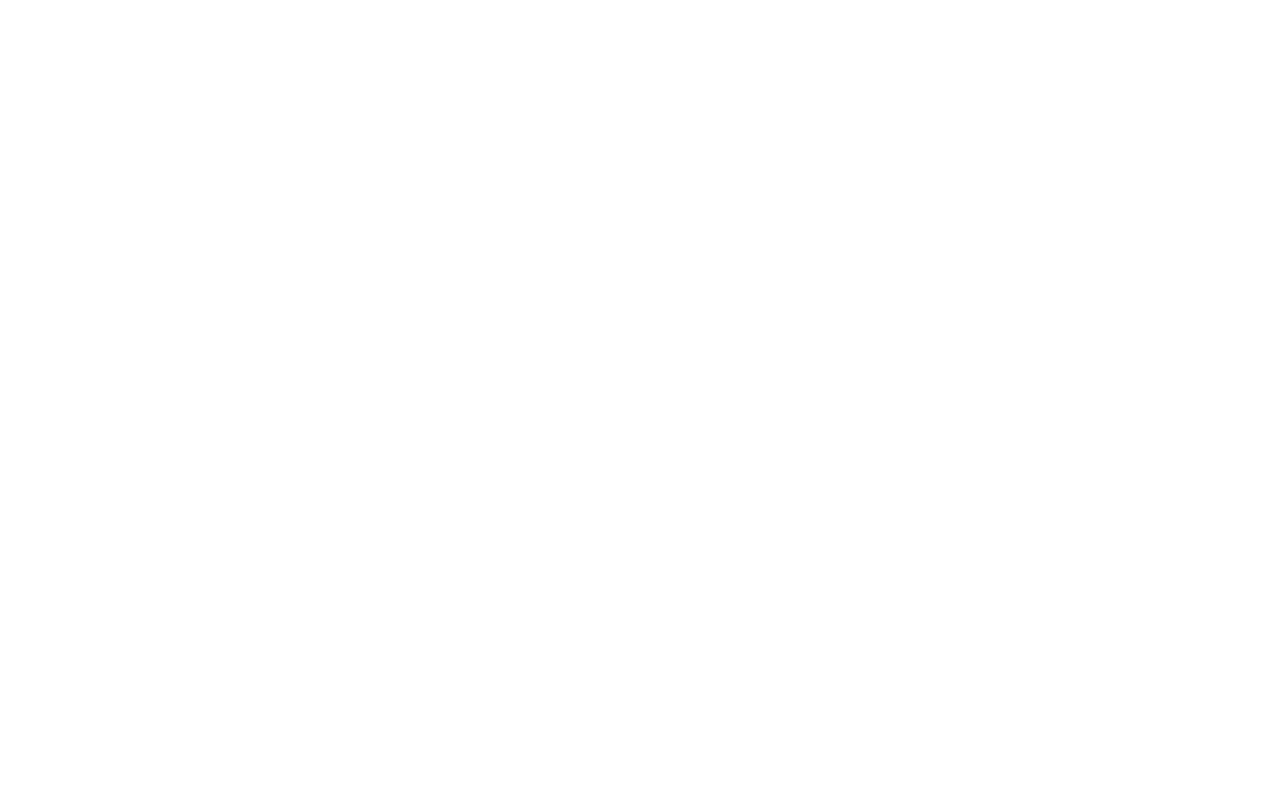
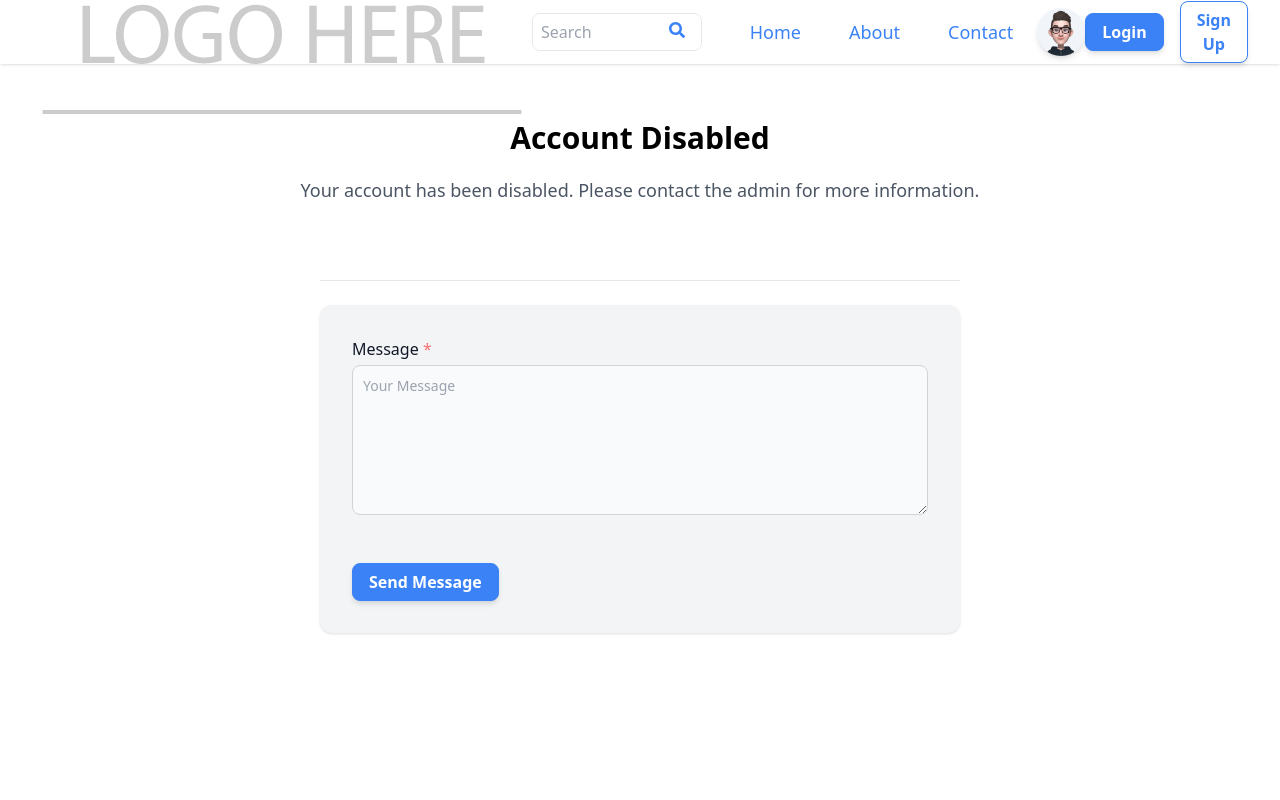
Before and after one commit to abbassays/event-brite, a Next.js app: page /disabled in a window 1280 px wide. Shown: the top 800 px of the page. Built offline with nearby package versions, Linux system fonts and the light colour scheme.

Commit message:
disabled page

```diff
--- a/components/Others/ContactUsForm.tsx
+++ b/components/Others/ContactUsForm.tsx
@@ -14,7 +14,7 @@
   how can this be done?
  */
 
-const ContactUsForm = () => {
+const ContactUsForm = ({ isDisabled }: { isDisabled?: boolean }) => {
   const {
     register,
     handleSubmit,
@@ -28,6 +28,8 @@
 
   return (
     <form onSubmit={handleSubmit(onSubmit)}>
+      {!isDisabled && (
+        <>
           <Input
             type="text"
             label="Name"
@@ -52,6 +54,8 @@
               },
             }}
           />
+        </>
+      )}
       <div className="row-span-2">
         <Textarea
           label="Message"
--- a/components/Profile/ComponentContainer.tsx
+++ b/components/Profile/ComponentContainer.tsx
@@ -7,7 +7,7 @@
   title,
   children,
 }: {
-  title: string;
+  title?: string;
   children?: React.ReactNode;
 }) => {
   return (
--- a/pages/disabled.tsx
+++ b/pages/disabled.tsx
@@ -1,11 +1,31 @@
-import React from 'react'
+import Container from "@/components/CustomUI/Container";
+import Layout from "@/components/CustomUI/Layout";
+import ContactUsForm from "@/components/Others/ContactUsForm";
+import ComponentContainer from "@/components/Profile/ComponentContainer";
+import React from "react";
 
-type Props = {}
+type Props = {};
 
 const DisabledPage = (props: Props) => {
   return (
-    <div> </div>
-  )
-}
+    <Layout title="Account Disabled">
+      <Container>
+        <div className="flex flex-col items-center justify-center space-y-5">
+          <h1 className="text-3xl font-bold">Account Disabled</h1>
+          <p className="text-lg mt-3 text-gray-600">
+            Your account has been disabled. Please contact the admin for more
+            information.
+          </p>
 
-export default DisabledPage
+          <div className="w-full max-w-2xl">
+            <ComponentContainer>
+              <ContactUsForm isDisabled />
+            </ComponentContainer>
+          </div>
+        </div>
+      </Container>
+    </Layout>
+  );
+};
+
+export default DisabledPage;
--- a/pages/welcome.tsx
+++ b/pages/welcome.tsx
@@ -14,12 +14,11 @@
     <Layout title="Welcome!">
       <Container>
         <div className="flex flex-col items-center">
-          <h1 className="text-3xl sm:text-5xl font-semibold uppercase">
+          <h1 className="text-3xl font-bold">
             Welcome {customSession?.user?.name}
           </h1>
-          <p className="text-lg sm:text-2xl text-gray-400 mt-3">
-            Set a New Password to Continue
-          </p>
+          <p className="text-lg mt-3 text-gray-600">Set a New Password to Continue</p>
+
           <div className="max-w-2xl w-full">
             <ChangePasswordForm isNew />
           </div>
```
Lines whose indentation alone changed are shown as unchanged.
